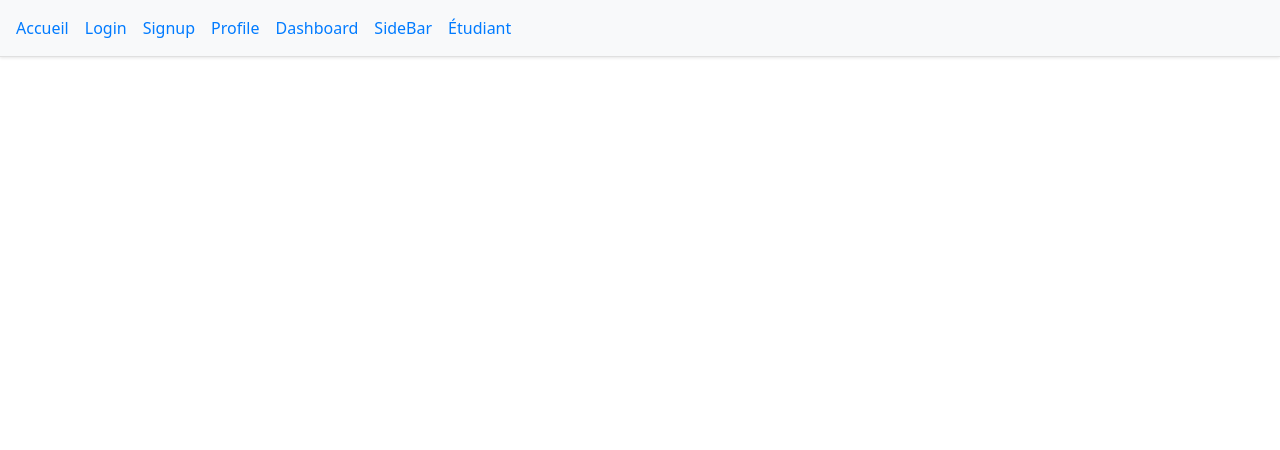
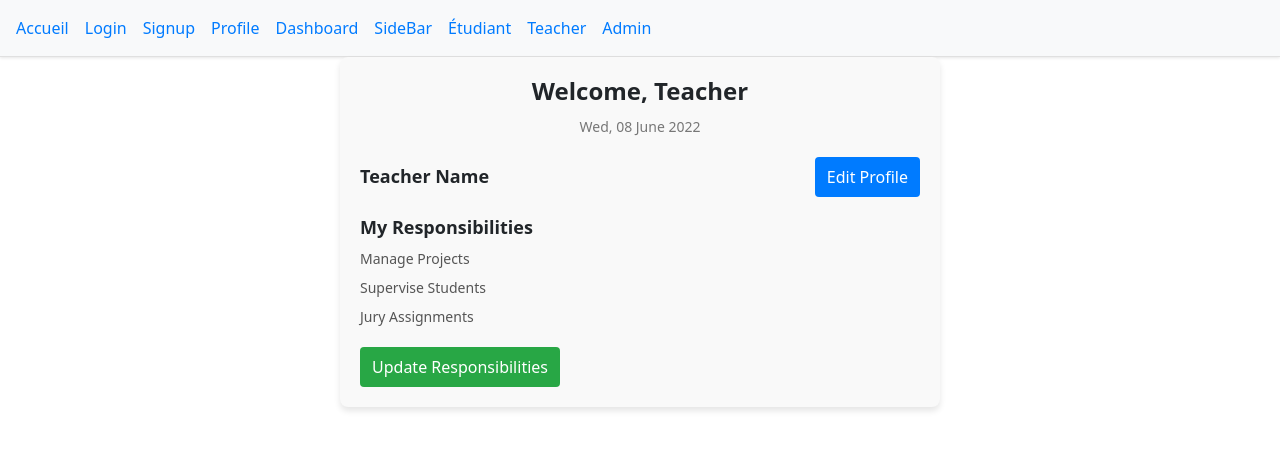
Before and after one commit to itsafaf/Gestion-PFEs, a React (Vite) app: page /teacher in a window 1280 px wide. Shown: the top 450 px of the page. Built offline with nearby package versions, Linux system fonts and the light colour scheme.

Commit message:
modified teacher and admin dashboard

```diff
--- a/src/App.jsx
+++ b/src/App.jsx
@@ -7,7 +7,8 @@ import SideBar from './components/SideBar/SideBar';
 import LandingPage from './components/LandingPage/LandingPage'; // Import the landing page
 import SignupPage from './components/SignupPage/SignupPage';
 import StudentProfile from './pages/Etudiant.jsx';
-
+import  AdminDashboard from './pages/AdminDashboard.jsx';
+import TeacherDashboard from './pages/TeacherDashboard.jsx';
 function App() {
   return (
     <Router>
@@ -36,6 +37,12 @@ function App() {
             <li>
               <Link to="/student">Étudiant</Link>
             </li>
+            <li>
+              <Link to="/teacher">Teacher</Link>
+            </li>
+            <li>
+              <Link to="/admin">Admin</Link>
+            </li>
           </ul>
         </nav>
 
@@ -48,6 +55,8 @@ function App() {
           <Route path="/dashboard" element={<Dashboard />} />
           <Route path="/sidebar" element={<SideBar />} />
           <Route path="/student" element={<StudentProfile />} />
+          <Route path="/admin" element={<AdminDashboard />} />
+          <Route path="/teacher" element={<TeacherDashboard />} />
         </Routes>
       </div>
     </Router>
--- /dev/null
+++ b/src/pages/AdminDashboard.jsx
@@ -0,0 +1,26 @@
+import React from "react";
+import "./css/AdminDashboard.css"; // Assuming a dedicated CSS file for the admin dashboard
+
+const AdminDashboard = () => {
+  return (
+    <div className="dashboard-container">
+      <h2 className="dashboard-title">Welcome, Admin</h2>
+      <p className="dashboard-date">Thu, 09 June 2022</p>
+      <div className="dashboard-header">
+        <span className="dashboard-name">Administrator Name</span>
+        <button className="dashboard-edit-btn">Edit Profile</button>
+      </div>
+      <div className="dashboard-section">
+        <h3 className="dashboard-section-title">Admin Tasks</h3>
+        <ul className="dashboard-list">
+          <li>Manage Users</li>
+          <li>Configure Emails</li>
+          <li>Validate Projects</li>
+        </ul>
+        <button className="dashboard-action-btn">Update Settings</button>
+      </div>
+    </div>
+  );
+};
+
+export default AdminDashboard;
--- /dev/null
+++ b/src/pages/TeacherDashboard.jsx
@@ -0,0 +1,26 @@
+import React from "react";
+import "./css/TeacherDashboard.css"; // Assuming a dedicated CSS file for the teacher dashboard
+
+const TeacherDashboard = () => {
+  return (
+    <div className="dashboard-container">
+      <h2 className="dashboard-title">Welcome, Teacher</h2>
+      <p className="dashboard-date">Wed, 08 June 2022</p>
+      <div className="dashboard-header">
+        <span className="dashboard-name">Teacher Name</span>
+        <button className="dashboard-edit-btn">Edit Profile</button>
+      </div>
+      <div className="dashboard-section">
+        <h3 className="dashboard-section-title">My Responsibilities</h3>
+        <ul className="dashboard-list">
+          <li>Manage Projects</li>
+          <li>Supervise Students</li>
+          <li>Jury Assignments</li>
+        </ul>
+        <button className="dashboard-action-btn">Update Responsibilities</button>
+      </div>
+    </div>
+  );
+};
+
+export default TeacherDashboard;
--- /dev/null
+++ b/src/pages/css/AdminDashboard.css
@@ -0,0 +1,84 @@
+.dashboard-container {
+    max-width: 600px;
+    margin: 0 auto;
+    padding: 20px;
+    background: #f9f9f9;
+    border-radius: 8px;
+    box-shadow: 0 4px 6px rgba(0, 0, 0, 0.1);
+  }
+
+  .dashboard-title {
+    font-size: 24px;
+    font-weight: bold;
+    margin-bottom: 10px;
+    text-align: center;
+  }
+
+  .dashboard-date {
+    font-size: 14px;
+    color: #777;
+    margin-bottom: 20px;
+    text-align: center;
+  }
+
+  .dashboard-header {
+    display: flex;
+    justify-content: space-between;
+    align-items: center;
+    margin-bottom: 20px;
+  }
+
+  .dashboard-name {
+    font-size: 18px;
+    font-weight: bold;
+  }
+
+  .dashboard-edit-btn {
+    background: #007bff;
+    color: white;
+    border: none;
+    padding: 8px 12px;
+    border-radius: 4px;
+    cursor: pointer;
+    transition: background 0.3s;
+  }
+
+  .dashboard-edit-btn:hover {
+    background: #0056b3;
+  }
+
+  .dashboard-section {
+    margin-top: 20px;
+  }
+
+  .dashboard-section-title {
+    font-size: 18px;
+    font-weight: bold;
+    margin-bottom: 10px;
+  }
+
+  .dashboard-list {
+    list-style: none;
+    padding: 0;
+    margin: 0 0 20px;
+  }
+
+  .dashboard-list li {
+    font-size: 14px;
+    color: #555;
+    margin-bottom: 8px;
+  }
+
+  .dashboard-action-btn {
+    background: #28a745;
+    color: white;
+    border: none;
+    padding: 8px 12px;
+    border-radius: 4px;
+    cursor: pointer;
+    transition: background 0.3s;
+  }
+
+  .dashboard-action-btn:hover {
+    background: #1e7e34;
+  }
--- /dev/null
+++ b/src/pages/css/TeacherDashboard.css
@@ -0,0 +1,84 @@
+.dashboard-container {
+    max-width: 600px;
+    margin: 0 auto;
+    padding: 20px;
+    background: #f9f9f9;
+    border-radius: 8px;
+    box-shadow: 0 4px 6px rgba(0, 0, 0, 0.1);
+  }
+
+  .dashboard-title {
+    font-size: 24px;
+    font-weight: bold;
+    margin-bottom: 10px;
+    text-align: center;
+  }
+
+  .dashboard-date {
+    font-size: 14px;
+    color: #777;
+    margin-bottom: 20px;
+    text-align: center;
+  }
+
+  .dashboard-header {
+    display: flex;
+    justify-content: space-between;
+    align-items: center;
+    margin-bottom: 20px;
+  }
+
+  .dashboard-name {
+    font-size: 18px;
+    font-weight: bold;
+  }
+
+  .dashboard-edit-btn {
+    background: #007bff;
+    color: white;
+    border: none;
+    padding: 8px 12px;
+    border-radius: 4px;
+    cursor: pointer;
+    transition: background 0.3s;
+  }
+
+  .dashboard-edit-btn:hover {
+    background: #0056b3;
+  }
+
+  .dashboard-section {
+    margin-top: 20px;
+  }
+
+  .dashboard-section-title {
+    font-size: 18px;
+    font-weight: bold;
+    margin-bottom: 10px;
+  }
+
+  .dashboard-list {
+    list-style: none;
+    padding: 0;
+    margin: 0 0 20px;
+  }
+
+  .dashboard-list li {
+    font-size: 14px;
+    color: #555;
+    margin-bottom: 8px;
+  }
+
+  .dashboard-action-btn {
+    background: #28a745;
+    color: white;
+    border: none;
+    padding: 8px 12px;
+    border-radius: 4px;
+    cursor: pointer;
+    transition: background 0.3s;
+  }
+
+  .dashboard-action-btn:hover {
+    background: #1e7e34;
+  }
```
Also changed, not shown: src/pages/Admin.jsx (deleted, +0 -55 lines), src/pages/teacher.jsx (deleted, +0 -55 lines).
